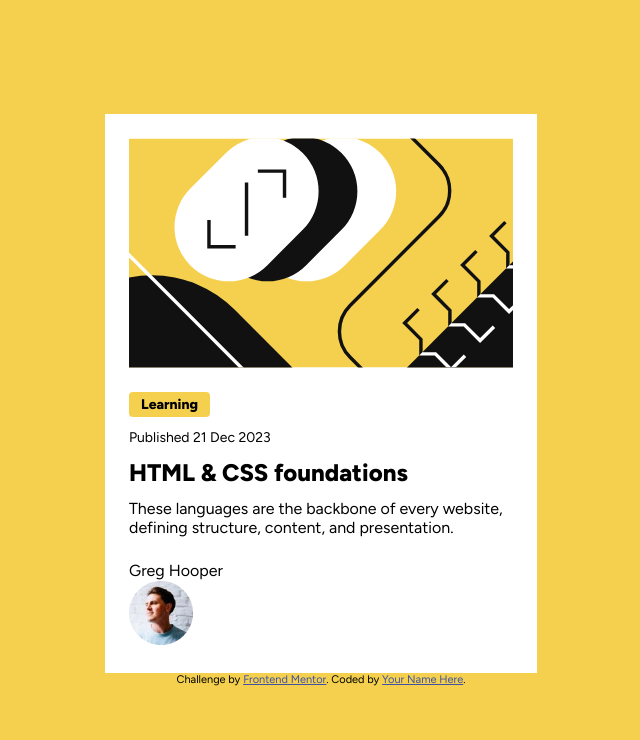
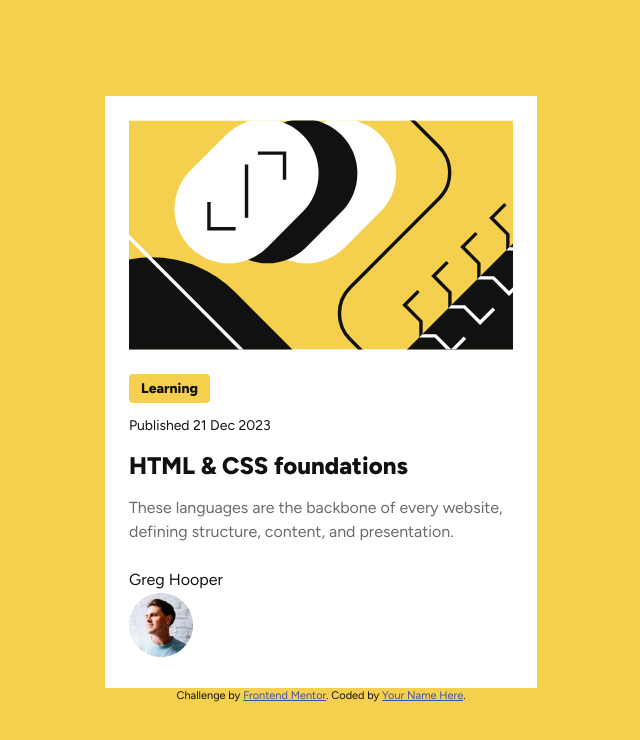
Before and after one commit to racelo/blog-preview-card, a plain HTML site: page index.html in a window 1280 px wide. Shown: the whole page, without its empty margins (319-959 px from the left). Drawn offline with Linux system fonts and the light colour scheme.

Commit message:
Add a line height of 150% to all elements

```diff
--- a/style.css
+++ b/style.css
@@ -3,6 +3,8 @@
 * {
   margin: 0;
   padding: 0;
+  line-height: 150%;
+  color: #111;
 }
 
 body {
@@ -65,5 +67,7 @@ h1 {
 
 .description {
   margin-top: 12px;
-  color: ;
+  color: #6b6b6b;
+  font-size: 16px;
+  /* margin-right: 10.2px; */
 }
```
